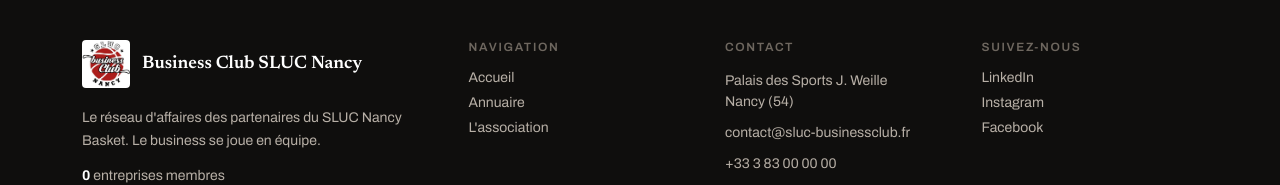
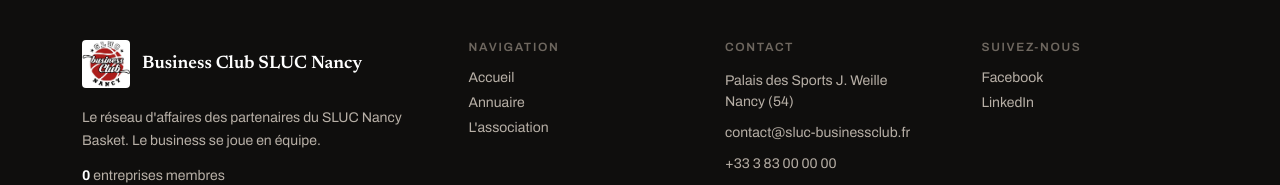
Before and after one commit to R0m1k3/SBC, a React (Vite) app in the folder web/: page / in a window 1280 px wide. Shown: the part 2624-2809 px from the top of the page. Built offline with nearby package versions, Linux system fonts and the light colour scheme; no server answers.

Commit message:
Update footer social links

```diff
--- a/web/src/components/Footer.jsx
+++ b/web/src/components/Footer.jsx
@@ -52,10 +52,23 @@
           <div style={{ fontSize: 12, letterSpacing: '.14em', textTransform: 'uppercase', color: '#6E675F', fontWeight: 600, marginBottom: 16 }}>
             Suivez-nous
           </div>
-          <div style={{ display: 'flex', flexDirection: 'column', gap: 10, fontSize: 14 }}>
-            <span>LinkedIn</span>
-            <span>Instagram</span>
-            <span>Facebook</span>
+          <div style={{ display: 'flex', flexDirection: 'column', gap: 10, alignItems: 'flex-start' }}>
+            <a
+              href="https://www.facebook.com/search/top?q=sluc%20business%20club"
+              target="_blank"
+              rel="noopener noreferrer"
+              style={linkStyle}
+            >
+              Facebook
+            </a>
+            <a
+              href="https://www.linkedin.com/company/club-affaires-stanislas/posts/?feedView=all"
+              target="_blank"
+              rel="noopener noreferrer"
+              style={linkStyle}
+            >
+              LinkedIn
+            </a>
           </div>
         </div>
       </div>
```
